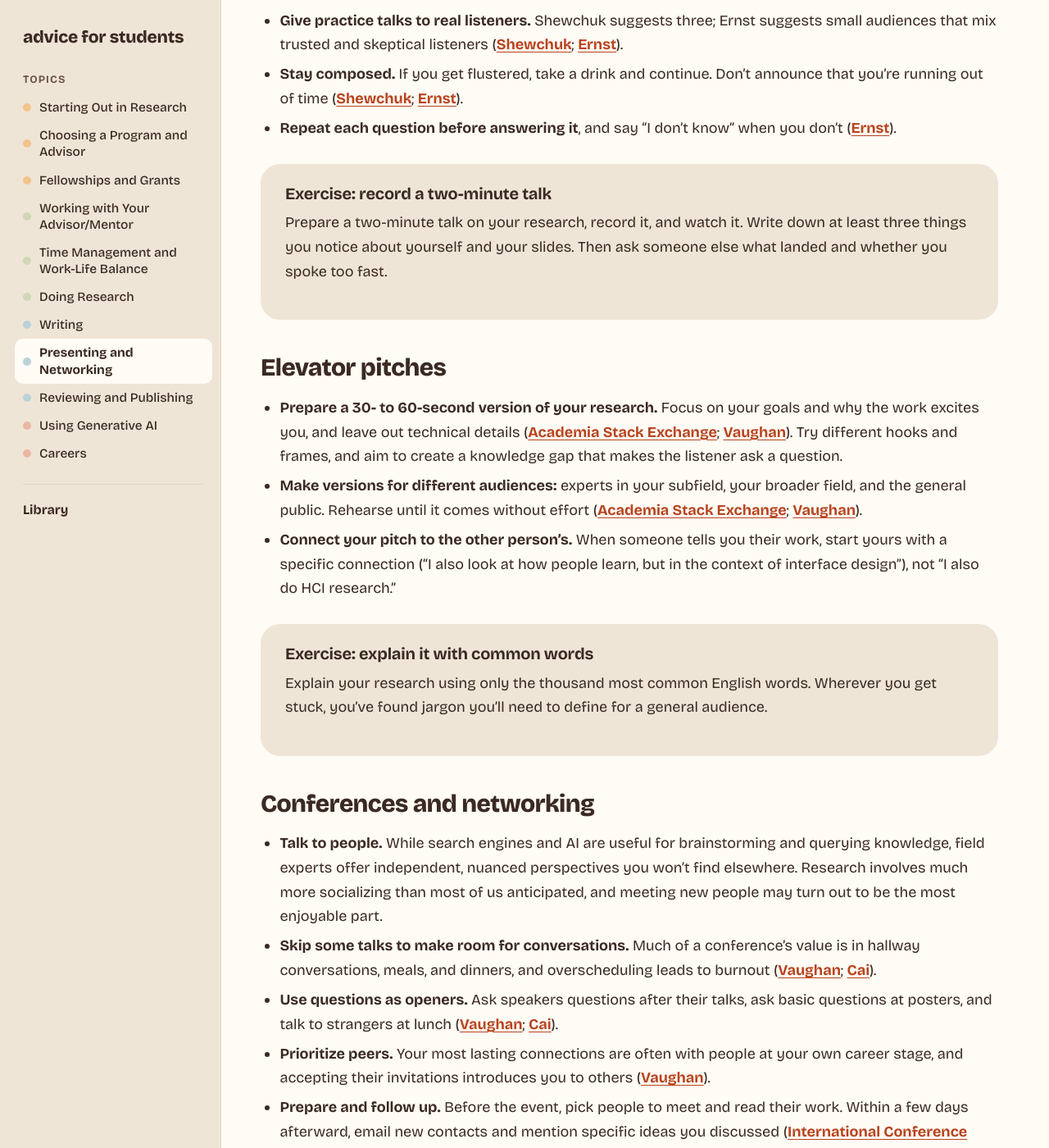
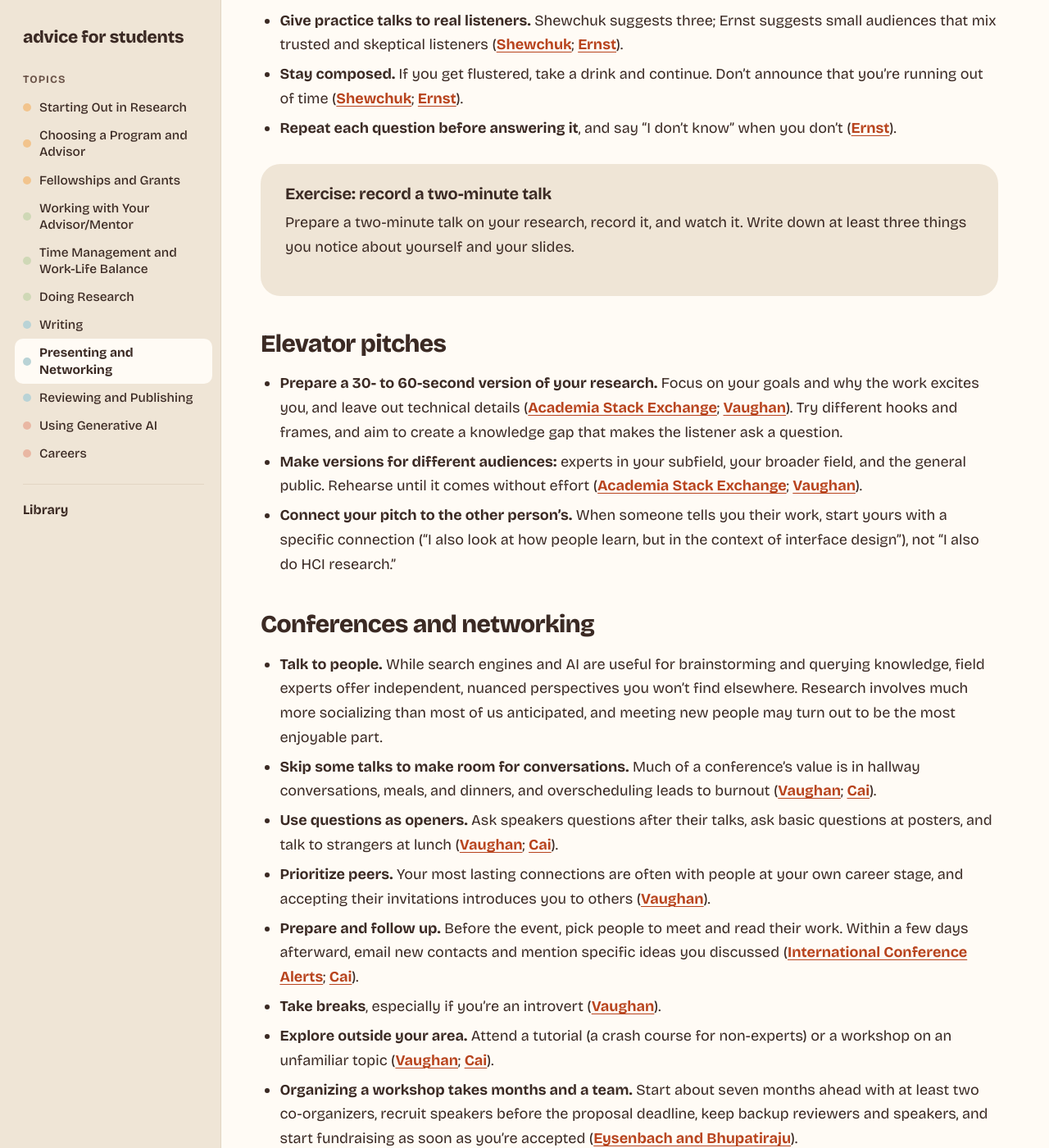
Before and after one commit to merylye/student-advice, a Jekyll site: the page built from topics/presenting.md, in a window 1280 px wide and 1400 px high, scrolled down 1970 px. Shown: the whole window at 82% size. Built offline with Jekyll 4.4.1, drawn with Linux system fonts in a browser that asks for light colours.

Commit message:
Remove common-words exercise and a sentence from the talk exercise
Co-Authored-By: Claude Opus 5.5 <noreply@anthropic.com>
Claude-Session: https://claude.ai/code/session_01C25QM1QrULTUCEMLhuM8KY

```diff
--- a/topics/presenting.md
+++ b/topics/presenting.md
@@ -54,7 +54,7 @@ From the talk guides:
 <div class="exercise" markdown="1">
 ### Exercise: record a two-minute talk
 
-Prepare a two-minute talk on your research, record it, and watch it. Write down at least three things you notice about yourself and your slides. Then ask someone else what landed and whether you spoke too fast.
+Prepare a two-minute talk on your research, record it, and watch it. Write down at least three things you notice about yourself and your slides.
 </div>
 
 ## Elevator pitches
@@ -62,12 +62,6 @@ Prepare a two-minute talk on your research, record it, and watch it. Write down
 - **Prepare a 30- to 60-second version of your research.** Focus on your goals and why the work excites you, and leave out technical details ([Academia Stack Exchange](https://academia.stackexchange.com/questions/1779/what-are-the-elements-of-an-effective-elevator-pitch); [Vaughan](https://medium.com/@jennwv/nine-things-i-wish-i-had-known-the-first-time-i-came-to-nips-b939330661ed)). Try different hooks and frames, and aim to create a knowledge gap that makes the listener ask a question.
 - **Make versions for different audiences:** experts in your subfield, your broader field, and the general public. Rehearse until it comes without effort ([Academia Stack Exchange](https://academia.stackexchange.com/questions/1779/what-are-the-elements-of-an-effective-elevator-pitch); [Vaughan](https://medium.com/@jennwv/nine-things-i-wish-i-had-known-the-first-time-i-came-to-nips-b939330661ed)).
 - **Connect your pitch to the other person's.** When someone tells you their work, start yours with a specific connection ("I also look at how people learn, but in the context of interface design"), not "I also do HCI research."
-
-<div class="exercise" markdown="1">
-### Exercise: explain it with common words
-
-Explain your research using only the thousand most common English words. Wherever you get stuck, you've found jargon you'll need to define for a general audience.
-</div>
 
 ## Conferences and networking
 
```
